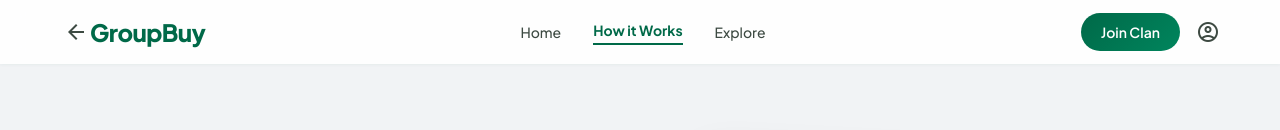
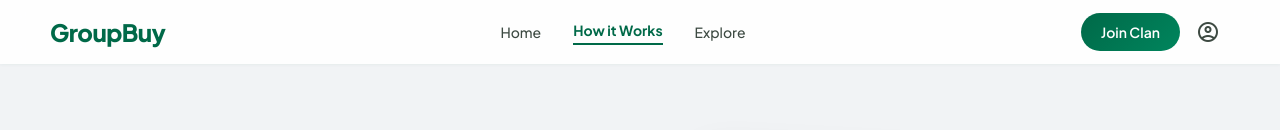
Before and after one commit to surajkalangi/groupbuy-web, a Next.js app: page /how-it-works-2 in a window 1280 px wide. Shown: the top 130 px of the page. Built offline with nearby package versions, Linux system fonts and the light colour scheme; grey boxes are pictures that could not be loaded.

Commit message:
style: remove back button from how-it-works-2 header to sync logo alignment with other pages

```diff
--- a/app/how-it-works-2/page.js
+++ b/app/how-it-works-2/page.js
@@ -43,9 +43,6 @@ export default function HowItWorks2Page() {
             <header className={styles.header}>
                 <div className={styles.headerInner}>
                     <div className={styles.headerLeft}>
-                        <button onClick={() => router.back()} className={styles.backBtn} aria-label="Go back">
-                            <span className="material-symbols-outlined">arrow_back</span>
-                        </button>
                         <Link href={isLoggedIn ? '/feed' : '/'} className={styles.logo}>GroupBuy</Link>
                     </div>
                     <nav className={styles.headerNav}>
```
